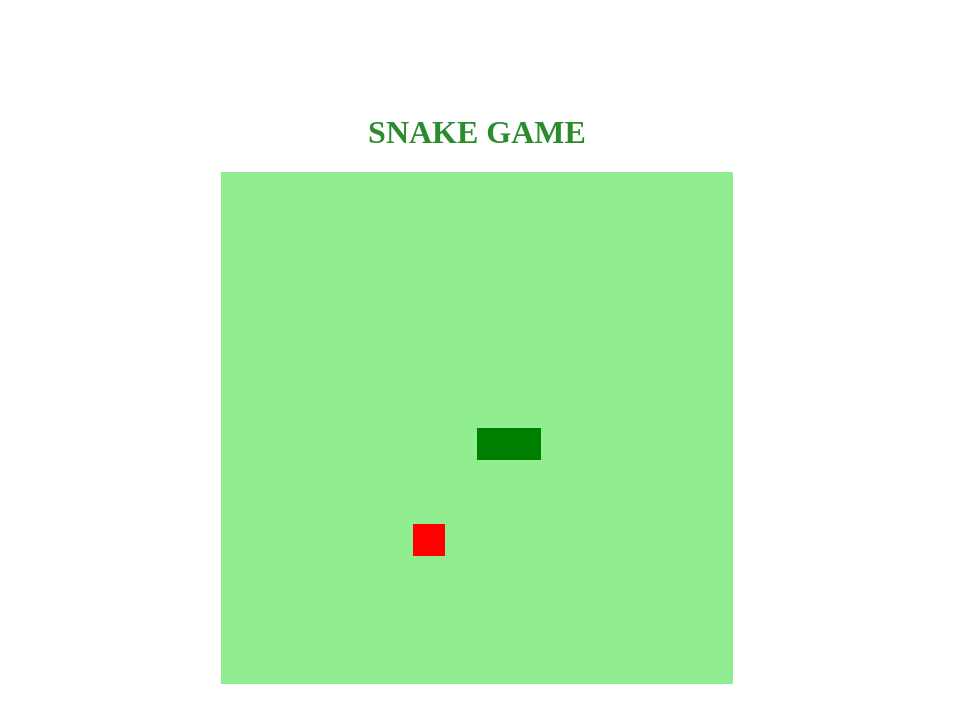
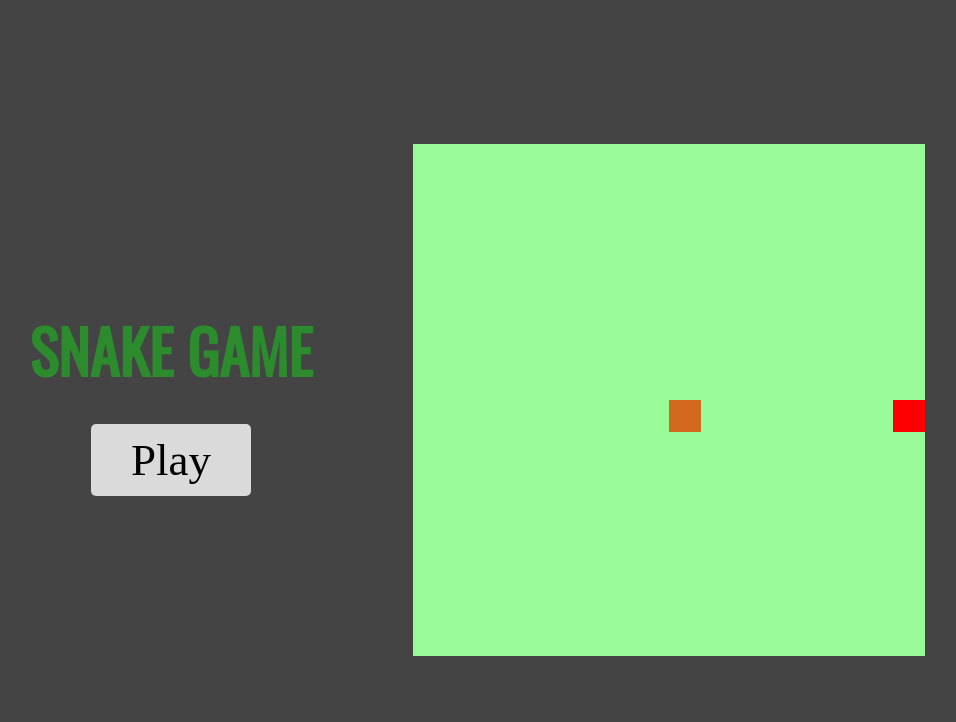
Before and after one commit to JulianaSFreitas21/Jogo-cobrinha-com-JavaScript, a plain HTML site: page index.html in a window 1280 px wide. Shown: the whole page, without its empty margins (163-1119 px from the left). Drawn offline with nearby package versions, Linux system fonts and the light colour scheme; a web font is replaced by a local one.

Commit message:
Meus ajustes
Botão play, melhorar o estilo da página e reiniciar o jogo

```diff
--- a/index.html
+++ b/index.html
@@ -5,11 +5,22 @@
     <meta http-equiv="X-UA-Compatible" content="IE=edge">
     <meta name="viewport" content="width=device-width, initial-scale=1.0">
     <link rel="stylesheet" href="style.css">
+    <link rel = "preconnect" href = "https://fonts.gstatic.com">
+
+    <link href = "https://fonts.googleapis.com/css2?family=Vast+Shadow&display=swap" rel = "stylesheet">
+    <link rel = "preconnect" href = "https://fonts.gstatic.com">
+    <link href = "https://fonts.googleapis.com/css2?family=Oswald&display=swap" rel = "stylesheet ">
+
     <script defer src="script.js"></script>
     <title>Snake Game</title>
 </head>
 <body>
-    <h1>SNAKE GAME</h1>
-    <canvas id="snake" width="512" height="512"></canvas>
+    <div class="jogo">
+        <div class="start">
+            <h1>SNAKE GAME</h1>
+            <button onclick="comecar(this)" >Play</button>
+        </div>
+        <canvas id="snake" width="512" height="512"></canvas>
+    </div>
 </body>
 </html>
--- a/script.js
+++ b/script.js
@@ -1,6 +1,8 @@
 let canvas = document.getElementById("snake");
 let context = canvas.getContext("2d");
+let recarregar = document.getElementsByClassName("reiniciar")
 let box = 32;
+let jogo;
 let snake = [];
 
 snake[0] = {
@@ -16,13 +18,13 @@ let food = {
 }
 
 function criarBG(){
-    context.fillStyle = "lightgreen";
+    context.fillStyle = "PaleGreen";
     context.fillRect( 0, 0, 16 * box, 16 * box);
 }
 
 function criarCobrinha(){
     for(i=0; i < snake.length; i++){
-        context.fillStyle = "green";
+        context.fillStyle = "Chocolate";
         context.fillRect(snake[i].x, snake[i].y, box, box);
     }
 }
@@ -41,6 +43,14 @@ function update (event) {
     if(event.keyCode == 40 && direction != "up") direction = "down";
 }
 
+function comecar(elemento){
+    jogo = setInterval(iniciarJogo, 100);
+}
+
+criarBG();
+criarCobrinha();
+drawFood();
+
 function iniciarJogo(){
 
     if(snake[0].x > 15 * box && direction == "right") snake[0].x = 0;
@@ -51,7 +61,7 @@ function iniciarJogo(){
     for(i = 1; i < snake.length; i++){
         if(snake[0].x == snake[i].x && snake[0].y == snake[i].y){
             clearInterval(jogo);
-            alert('Game over :(');
+            document.location.reload(true);
         }
     }
 
@@ -82,5 +92,3 @@ function iniciarJogo(){
 
     snake.unshift(newHead);
 }
-
-let jogo = setInterval(iniciarJogo, 100);
--- a/style.css
+++ b/style.css
@@ -1,9 +1,55 @@
+*{
+    margin: 0;
+    padding: 0;
+    box-sizing: border-box;
+}
+
 body{
-    height: 95vh;
-    width: 95;
+    position: relative;
+    height: 100vh;
+}
+
+.jogo{
+    height: 100vh;
+    width: 100vw;
+    display: flex;
+    justify-content: center;
+    align-items: center;
+    color: rgb(44, 139, 44);
+    background-color: #444;
+}
+
+.start{
+    margin-right: 100px;
     display: flex;
     justify-content: center;
     align-items: center;
     flex-direction: column;
-    color: rgb(44, 139, 44);
 }
+
+.reiniciar button{
+    color: #ff2345;
+    font-family: 'Vast Shadow', cursiva;
+    padding: 10px 10px;
+    height: 150px;
+    width: 270px;
+    font-size: 45px;
+    border: none;
+    border-radius: 5px;
+    background-color: #ff9999;
+}
+
+h1{
+    font-family: 'Oswald', sans-serif;
+    font-size: 60px;
+    padding-bottom: 30px;
+}
+
+button{
+    font-family: 'Vast Shadow', cursiva;
+    padding: 10px 40px;
+    font-size: 45px;
+    border: none;
+    border-radius: 5px;
+    background-color: #ffffffcc;
+}
```
